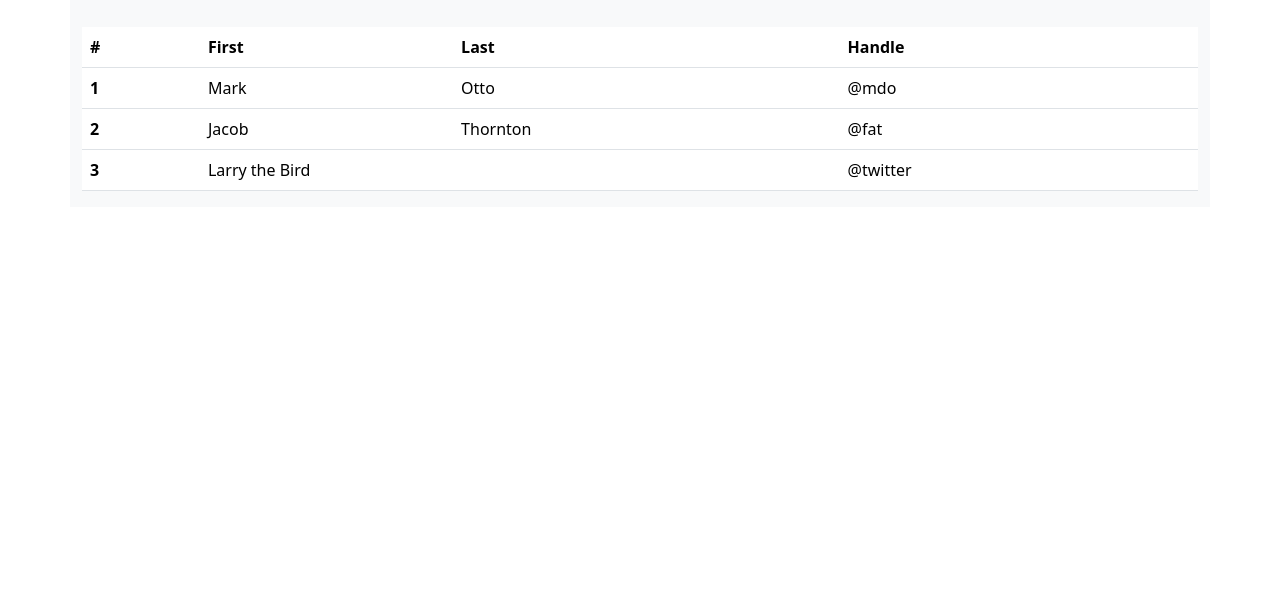
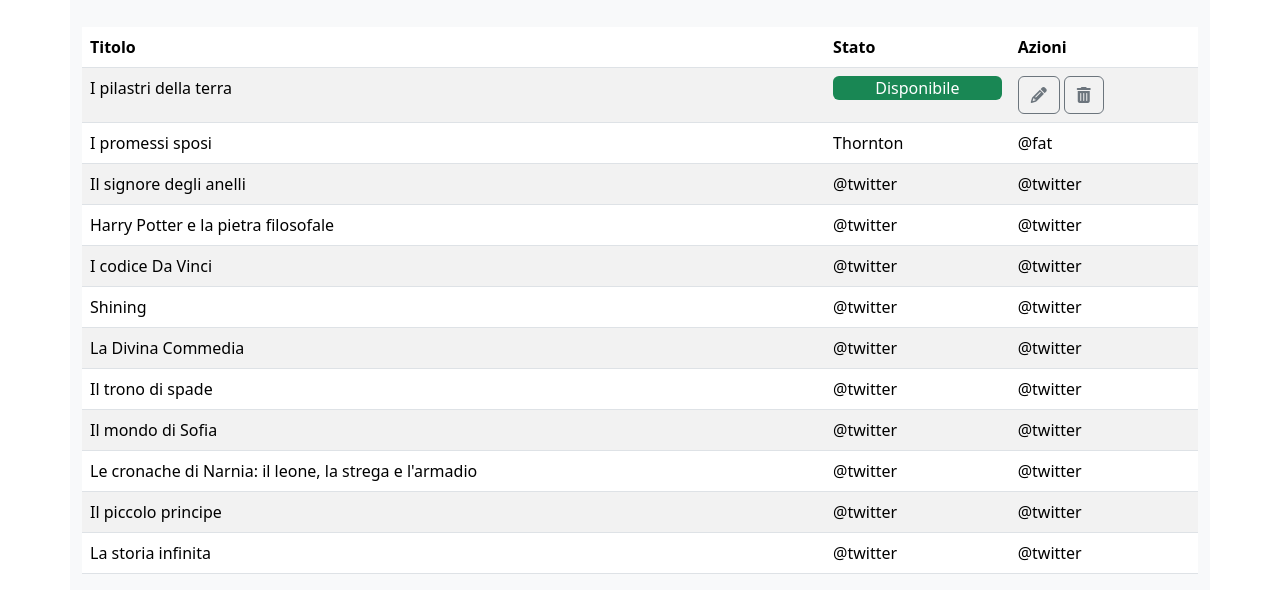
Before and after one commit to ritaurbani/html-css-bootstrap-dashboard, a plain HTML site: page index.html in a window 1280 px wide. Shown: the part 175-788 px from the top of the page. Drawn offline with nearby package versions, Linux system fonts and the light colour scheme.

Commit message:
feat: working on table (wip)

```diff
--- a/index.html
+++ b/index.html
@@ -8,6 +8,12 @@
     <!-- Bootstrap -->
     <link href="https://cdn.jsdelivr.net/npm/bootstrap@5.3.3/dist/css/bootstrap.min.css" rel="stylesheet"
         integrity="sha384-QWTKZyjpPEjISv5WaRU9OFeRpok6YctnYmDr5pNlyT2bRjXh0JMhjY6hW+ALEwIH" crossorigin="anonymous" />
+
+        <!-- Icons -->
+
+        <link rel="stylesheet" href="https://cdnjs.cloudflare.com/ajax/libs/font-awesome/6.6.0/css/all.min.css"
+            integrity="sha512-Kc323vGBEqzTmouAECnVceyQqyqdsSiqLQISBL29aUW4U/M7pSPA/gEUZQqv1cwx4OnYxTxve5UMg5GT6L4JJg=="
+            crossorigin="anonymous" referrerpolicy="no-referrer" />
 
 </head>
 
@@ -61,39 +67,117 @@
             <section class="pt-4">
                 <div class="row">
                     <div class="col">
-                        <table class="table">
+                        <table class="table table-striped">
                             <thead>
                                 <tr>
-                                    <th scope="col">#</th>
-                                    <th scope="col">First</th>
-                                    <th scope="col">Last</th>
-                                    <th scope="col">Handle</th>
+
+                                    <th scope="col">Titolo</th>
+                                    <th scope="col">Stato</th>
+                                    <th scope="col">Azioni</th>
                                 </tr>
                             </thead>
                             <tbody>
                                 <tr>
-                                    <th scope="row">1</th>
-                                    <td>Mark</td>
-                                    <td>Otto</td>
-                                    <td>@mdo</td>
+
+                                    <td>I pilastri della terra</td>
+                                    <td class="">
+                                        <div class="bg-success text-white mx-auto rounded text-center">Disponibile</div>
+                                    </td>
+                                    <td>
+                                        <div>
+                                            <button class="btn btn-outline-secondary">
+                                            <i class="fa-solid fa-pencil"></i>
+                                            </button>
+                                            <button class="btn btn-outline-secondary">
+                                            <i class="fa-solid fa-trash-can"></i>
+                                            </button>
+                                        </div>
+                                    </td>
                                 </tr>
                                 <tr>
-                                    <th scope="row">2</th>
-                                    <td>Jacob</td>
+
+                                    <td>I promessi sposi</td>
                                     <td>Thornton</td>
                                     <td>@fat</td>
                                 </tr>
                                 <tr>
-                                    <th scope="row">3</th>
-                                    <td colspan="2">Larry the Bird</td>
+
+                                    <td>Il signore degli anelli</td>
                                     <td>@twitter</td>
+                                    <td>@twitter</td>
+
                                 </tr>
+                                <tr>
+
+                                    <td>Harry Potter e la pietra filosofale</td>
+                                    <td>@twitter</td>
+                                    <td>@twitter</td>
+
+                                </tr>
+                                <tr>
+
+                                    <td>I codice Da Vinci</td>
+                                    <td>@twitter</td>
+                                    <td>@twitter</td>
+
+                                </tr>
+                                <tr>
+
+                                    <td>Shining</td>
+                                    <td>@twitter</td>
+                                    <td>@twitter</td>
+
+                                </tr>
+                                <tr>
+
+                                    <td>La Divina Commedia</td>
+                                    <td>@twitter</td>
+                                    <td>@twitter</td>
+
+                                </tr>
+                                <tr>
+
+                                    <td>Il trono di spade</td>
+                                    <td>@twitter</td>
+                                    <td>@twitter</td>
+
+                                </tr>
+                                <tr>
+
+                                    <td>Il mondo di Sofia</td>
+                                    <td>@twitter</td>
+                                    <td>@twitter</td>
+
+                                </tr>
+                                <tr>
+
+                                    <td>Le cronache di Narnia: il leone, la strega e l'armadio</td>
+                                    <td>@twitter</td>
+                                    <td>@twitter</td>
+
+                                </tr>
+                                <tr>
+
+                                    <td>Il piccolo principe</td>
+                                    <td>@twitter</td>
+                                    <td>@twitter</td>
+
+                                </tr>
+                                <tr>
+
+                                    <td>La storia infinita</td>
+                                    <td>@twitter</td>
+                                    <td>@twitter</td>
+
+                                </tr>
+
                             </tbody>
                         </table>
 
                     </div>
                 </div>
                 <!-- /TABLE -->
+
 
                 <div class="row">
                     <div class="col"></div>
```
